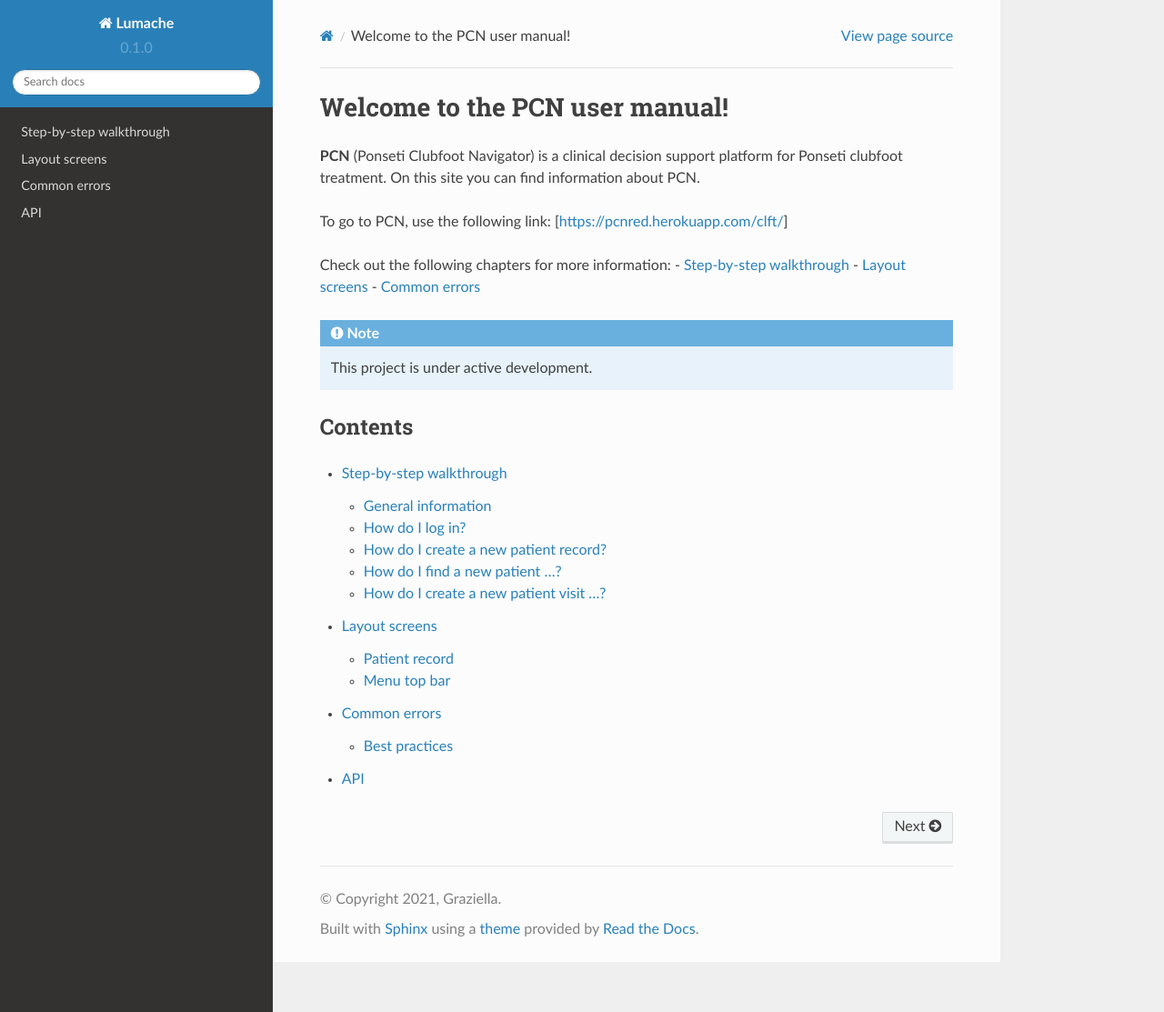
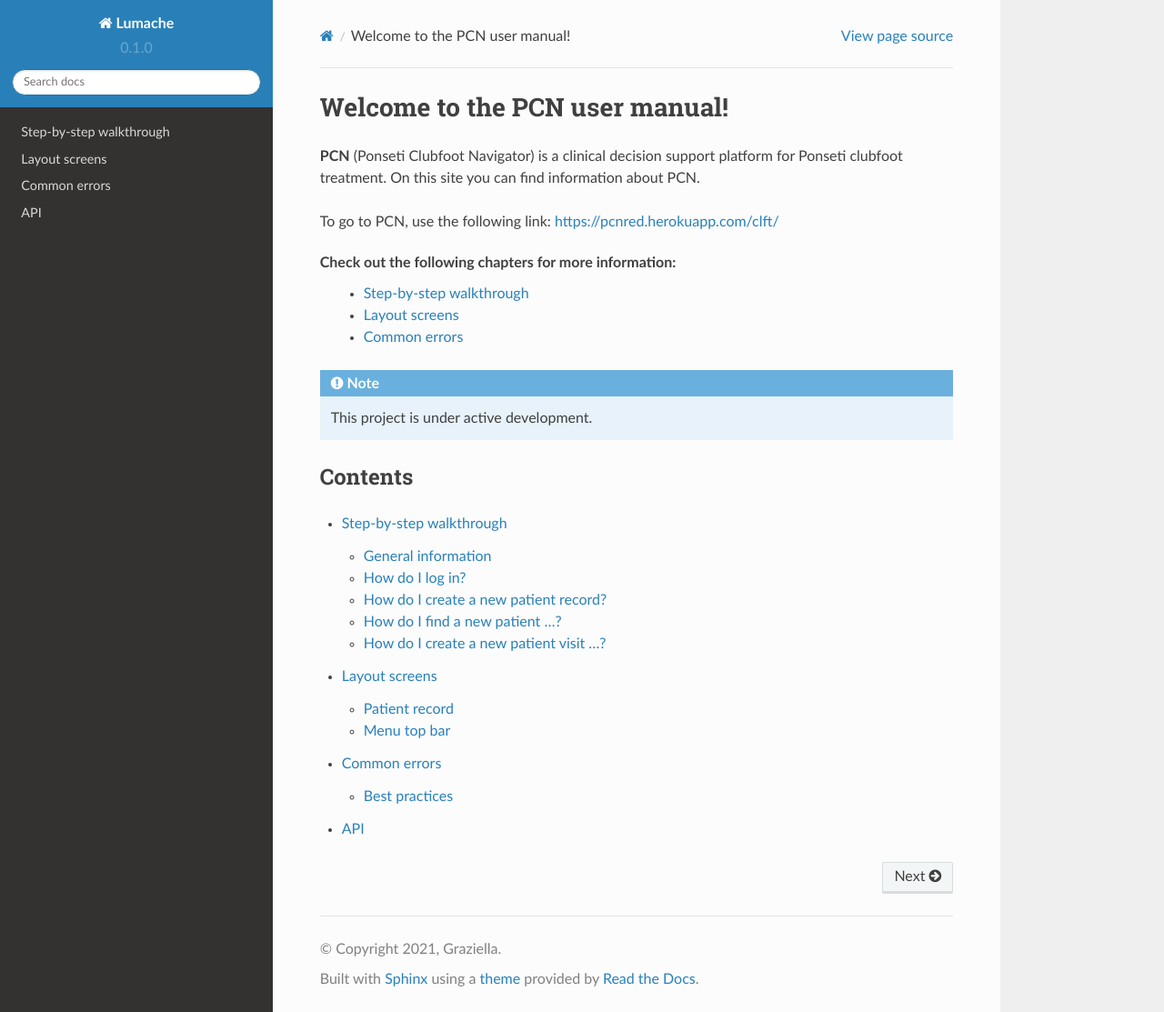
Before and after one commit to SWijnands01/PCN, a Sphinx documentation site: the page built from docs/source/index.rst, in a window 1280 px wide and 1113 px high. Shown: the whole window at 91% size. Built offline with Sphinx 7.4.7 and the Read the Docs theme 2.0.0, drawn with Linux system fonts in a browser that asks for light colours.

```diff
--- a/docs/source/index.rst
+++ b/docs/source/index.rst
@@ -3,12 +3,12 @@ Welcome to the PCN user manual!
 
 **PCN** (Ponseti Clubfoot Navigator) is a clinical decision support platform for Ponseti clubfoot treatment. On this site you can find information about PCN.
 
-To go to PCN, use the following link: [https://pcnred.herokuapp.com/clft/]
+To go to PCN, use the following link: https://pcnred.herokuapp.com/clft/
 
 Check out the following chapters for more information:
-- :doc:`stepbystepwalkthrough`
-- :doc:`layoutscreens`
-- :doc:`commonerrors`
+   - :doc:`stepbystepwalkthrough`
+   - :doc:`layoutscreens`
+   - :doc:`commonerrors`
 
 
 .. note::
```
